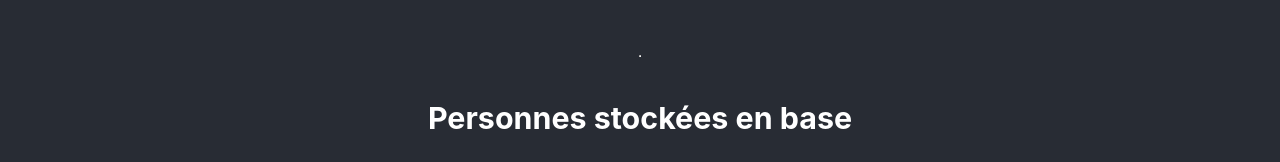
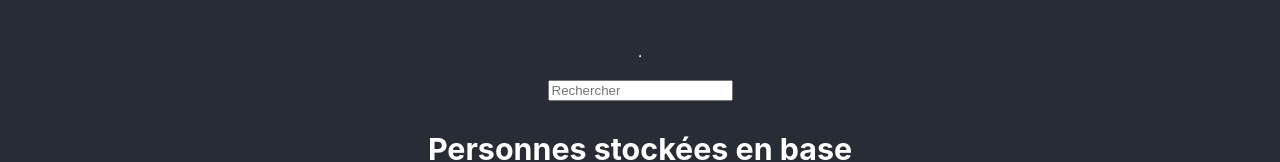
Before and after one commit to re-connect/interview-symfony, a React (Create React App) app in the folder client/: page /#/ in a window 1280 px wide. Shown: the part 237-399 px from the top of the page. Built offline with nearby package versions, Linux system fonts and the light colour scheme; no server answers.

Commit message:
searchbar creation

```diff
--- a/client/src/pages/homePage.jsx
+++ b/client/src/pages/homePage.jsx
@@ -2,6 +2,7 @@ import React, { useEffect, useState } from 'react';
 import names from "../names";
 import Navbar from '../components/navbar';
 import axios from "axios";
+import { search } from 'superagent';
 
 
 const apiEndpoint = "https://avatars.dicebear.com/v2/avataaars/";
@@ -17,6 +18,9 @@ const HomePage = (props) => {
     const [registeredBeneficiaries, setRegisteredBeneficiaries] = useState(
         []
     );
+    const [result, setResult] = useState(
+        []
+    );
 
     useEffect(() => {
         axios.get(beneficiariesEndpoint, { headers: {"Authorization" : `Bearer ${token}`}})
@@ -28,6 +32,13 @@ const HomePage = (props) => {
         name: names[Math.floor(Math.random() * names.length)]
     }));
 
+    const handleResult = event => {
+        const value = event.currentTarget.value;
+        setResult(value);
+    }
+
+    const filteredBeneficiaries = registeredBeneficiaries.filter(b => b.name.toLowerCase().includes(result));
+
     return (
         <div className="App">
 
@@ -35,9 +46,12 @@ const HomePage = (props) => {
                 <Navbar />
                 <h1>Bienvenue dans le gestionnaire de bénéficaires Reconnect</h1>
                 <hr />
+                <div>
+                    <input type="text" onChange={handleResult} value={result} placeholder="Rechercher"/>
+                </div>
                 <h3>Personnes stockées en base</h3>
                 <div className="Beneficiaries-list">
-                    {registeredBeneficiaries.map((beneficiary) => (
+                    {filteredBeneficiaries.map((beneficiary) => (
                         <div className="Beneficiary-card" key={beneficiary.id}>
                             <img src={getAvatar(beneficiary.name)} alt={beneficiary.name} />
                             <span>{beneficiary.name}</span>
```
